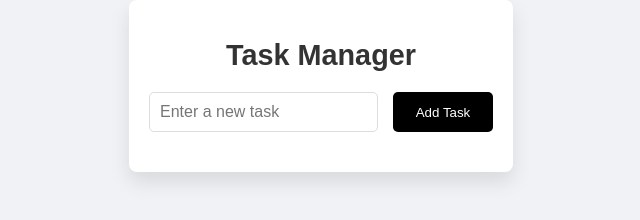
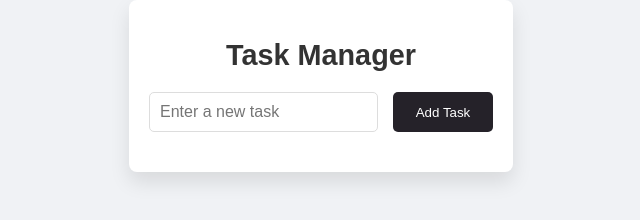
Before and after one commit to ph0cx/ph0cx, a plain HTML site: page index.html in a window 1280 px wide. In both pictures the pointer is over the button "Add Task". Shown: the whole page, without its empty margins (319-959 px from the left). Drawn offline with nearby package versions, Linux system fonts and the light colour scheme.

Commit message:
Update index.html

```diff
--- a/index.html
+++ b/index.html
@@ -66,9 +66,9 @@
         min-width: 80px;
       }
 
-      /*.task-input button:hover {
-        background-color: #0d031b;
-      }*/
+     .task-input button:hover {
+        background-color: #252229;
+      }
 
       .task-list {
         list-style-type: none;
```
